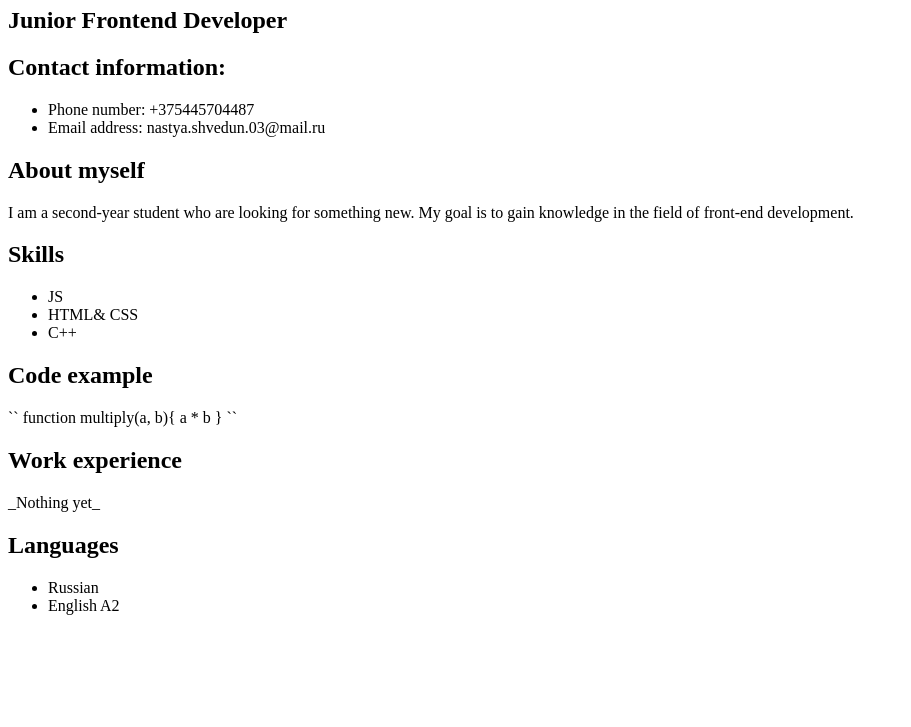
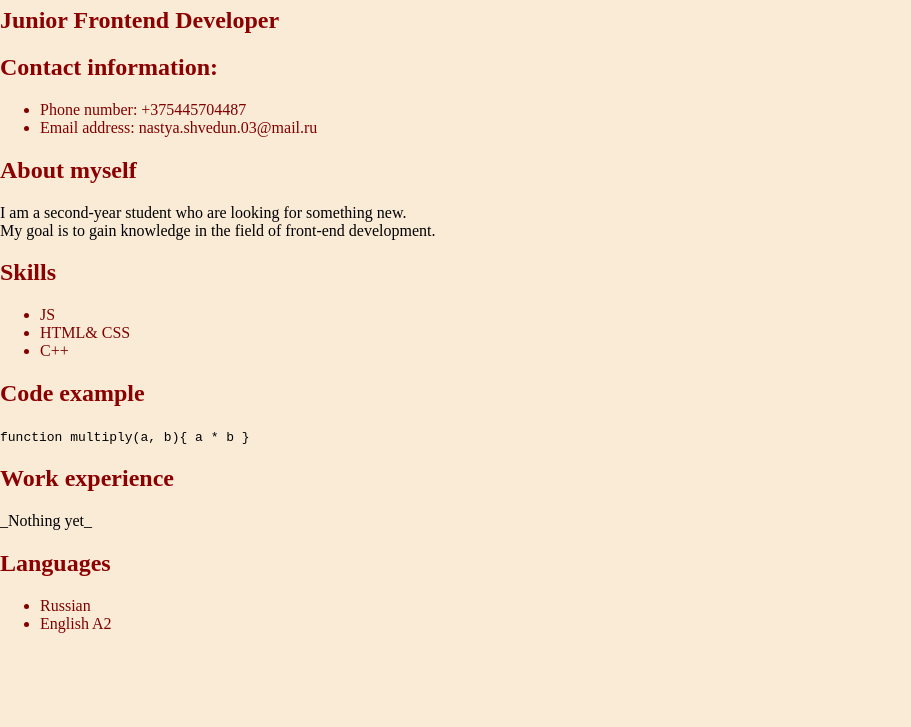
Before and after one commit to AnastasiyaShvedun/rsschool-cv1, a plain HTML site: page index.html in a window 1280 px wide. Shown: the part 73-800 px from the top of the page, without its empty margins (0-911 px from the left). Drawn offline with Linux system fonts and the light colour scheme; files that its build step writes are made by us from their sources.

Commit message:
feat: change style

```diff
--- a/index.html
+++ b/index.html
@@ -5,22 +5,24 @@
     <meta charset="UTF-8">
     <meta http-equiv="X-UA-Compatible" content="IE=edge">
     <meta name="viewport" content="width=device-width, initial-scale=1.0">
+    <link rel="stylesheet" href="../rsschool-cv/style.css">
     <title>CV</title>
 </head>
 
 <body>
     <h1> Anastasia Shvedun</h1>
+
     <h2>Junior Frontend Developer</h2>
     <h2>Contact information:</h2>
     <ul>
         <li> Phone number: +375445704487</li>
         <li>Email address: nastya.shvedun.03@mail.ru</li>
     </ul>
-    <h2> About myself
-    </h2>
-    I am a second-year student who are looking for something new. My goal is to gain knowledge in the field of
-    front-end
-    development.
+    <h2> About myself</h2>
+
+    <p> I am a second-year student who are looking for something new.<br> My goal is to gain knowledge in the field
+        of
+        front-end development.</p>
 
     <h2> Skills</h2>
     <ul>
@@ -29,9 +31,9 @@
         <li>C++</li>
     </ul>
     <h2> Code example</h2>
-    `` function multiply(a, b){
-    a * b
-    } ``
+    <code> function multiply(a, b){
+        a * b
+        } </code>
 
     <h2> Work experience</h2>
     _Nothing yet_
@@ -41,6 +43,7 @@
         <li> Russian</li>
         <li> English A2</li>
     </ul>
+
 </body>
 
 </html>
--- a/style.css
+++ b/style.css
@@ -0,0 +1,17 @@
+body {
+    margin: 0px;
+    padding: 0px;
+    background-color: antiquewhite;
+}
+
+li {
+    color: maroon;
+}
+
+h1 {
+    color: sienna;
+}
+
+h2 {
+    color: darkred;
+}
```
